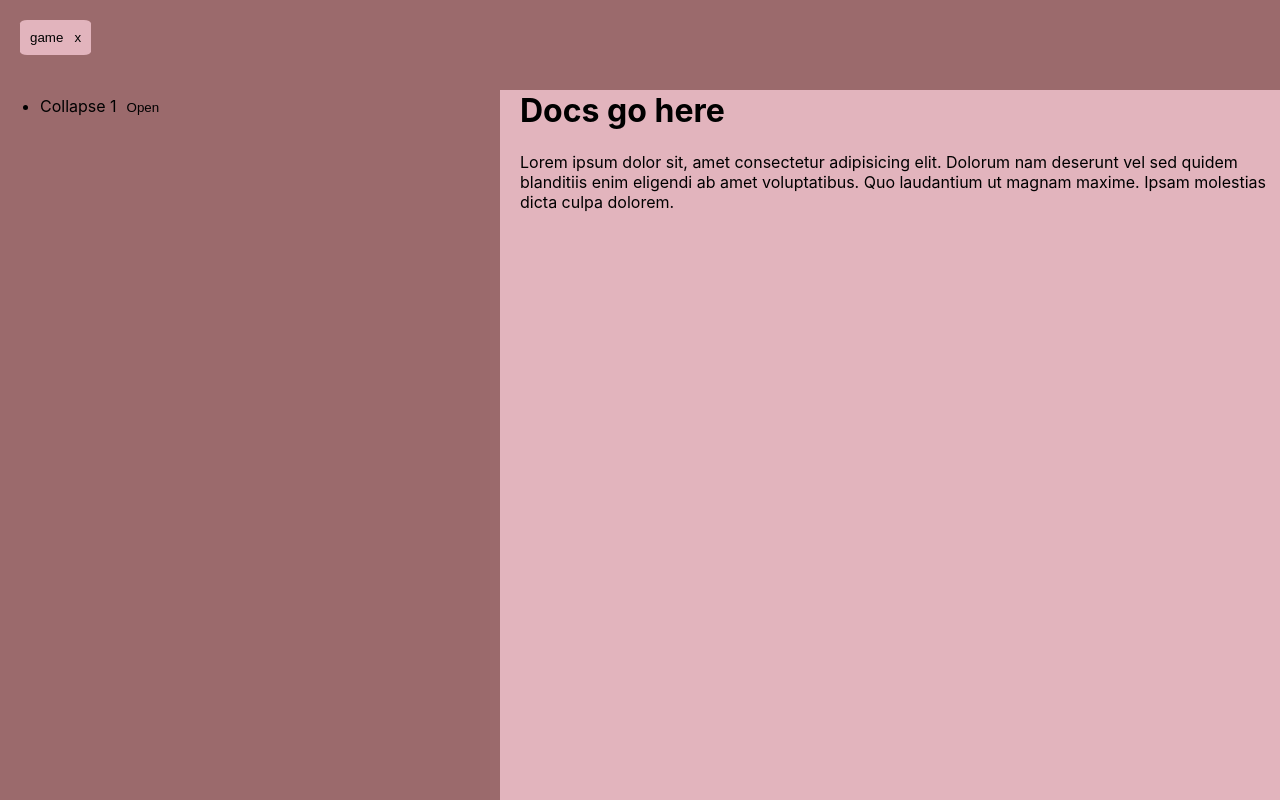
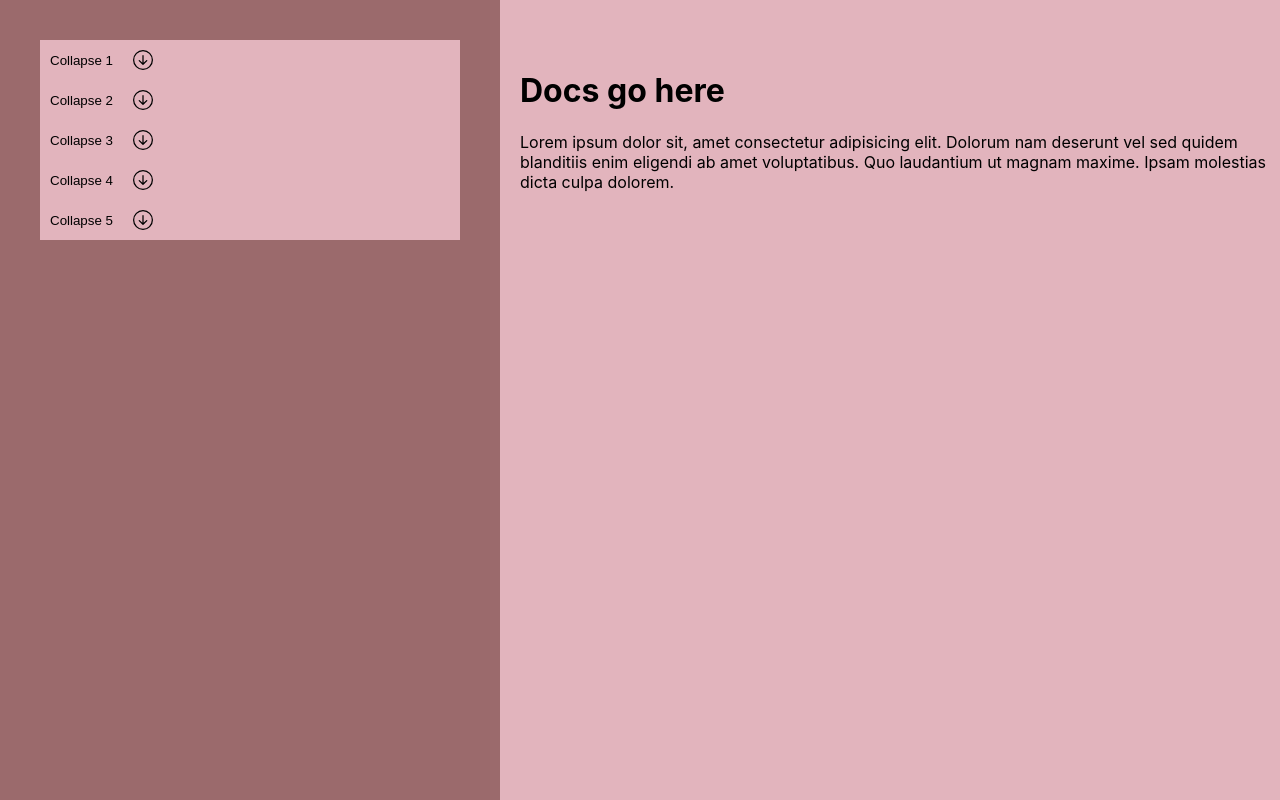
Before and after one commit to jrodriguezo/react-filter-tags-component, a React (Create React App) app: page / in a window 1280 px wide. Built offline with nearby package versions, Linux system fonts and the light colour scheme.

Commit message:
feat: some styles added

```diff
--- a/package.json
+++ b/package.json
@@ -9,6 +9,7 @@
     "react": "^18.0.0",
     "react-collapse": "^5.1.1",
     "react-dom": "^18.0.0",
+    "react-icons": "^4.3.1",
     "react-scripts": "5.0.1",
     "web-vitals": "^2.1.4"
   },
--- a/src/App.css
+++ b/src/App.css
@@ -1,13 +1,11 @@
-
-:root{
-  --primary-color: #93A8AC;
-  --secondary-color: #424B54;
-  --third-color: #E2B4BD;
-  --fourth-color: #9B6A6C;
-  --fifth-color: #FFFFFF;
+:root {
+  --primary-color: #93a8ac;
+  --secondary-color: #424b54;
+  --third-color: #e2b4bd;
+  --fourth-color: #9b6a6c;
+  --fifth-color: #ffffff;
   --primary-color-hover: #fefefec6;
 }
-
 
 button {
   padding: 5px;
@@ -16,12 +14,11 @@ button {
   margin: 5px;
 }
 
-
 button:hover {
   background-color: var(--fourth-color);
 }
 
-.sidebar button{
+.sidebar button {
   background-color: unset;
   border: unset;
 }
@@ -32,7 +29,7 @@ button:hover {
   background-color: var(--fourth-color);
 }
 
-.card.atleast-one-tag:first-child{
+.card.atleast-one-tag:first-child {
   margin-top: 70px;
 }
 
@@ -47,7 +44,7 @@ button:hover {
   margin-left: 20px;
 }
 
-.close:first-child{
+.close:first-child {
   margin-left: 0;
 }
 
@@ -58,17 +55,17 @@ button:hover {
   padding: 20px 10px;
 }
 
-.tag{
+.tag {
   margin: 0;
   padding: 0;
 }
-.tag button{
+.tag button {
   padding: 0;
 }
 
 .parent {
-  width:100%;
-  height:100%;
+  width: 100%;
+  height: 100%;
 }
 
 .header {
@@ -77,46 +74,44 @@ button:hover {
   height: 50px;
   background-color: var(--fourth-color);
   position: fixed;
-  z-index:999;
+  z-index: 999;
 }
 
-.docs{
+.docs {
   position: relative;
   width: 100%;
-  padding-left: 20px;/* padding-left must be the same as sidebar width */
+  padding-left: 20px; /* padding-left must be the same as sidebar width */
   min-height: 100vh; /* This could be anything, content should scroll vertical */
   background: var(--third-color);
-  box-sizing:border-box;
+  box-sizing: border-box;
   padding-top: 50px; /* padding-top must be the same as header height */
 }
 
-.docs.atleast-one-tag{
+.docs.atleast-one-tag {
   padding-top: 70px;
 }
 
-.sidebar{
+.sidebar {
   padding: 0; /* padding-top must be the same as header height */
-  width:500px;
+  width: 500px;
   height: 100%;
   background-color: var(--fourth-color);
-  box-sizing:border-box;
+  box-sizing: border-box;
   display: none;
   overflow-y: auto;
-  z-index:99;
+  z-index: 99;
 }
 
 @media (min-width: 940px) {
-  .sidebar{
+  .sidebar {
     display: block;
     position: fixed;
   }
-  .docs{
+  .docs {
     position: unset;
-    padding-left: 520px;/* padding-left must be the same as sidebar width */
+    padding-left: 520px; /* padding-left must be the same as sidebar width */
   }
 }
-
-
 
 .sidebar::-webkit-scrollbar {
   width: 3px;
@@ -134,3 +129,19 @@ button:hover {
 .ReactCollapse--collapse {
   transition: height 500ms;
 }
+
+.nav-text {
+  vertical-align: middle;
+}
+.nav-text-logo {
+  margin-left: 20px;
+  vertical-align: middle;
+}
+
+.menu{
+  background-color: var(--third-color);
+}
+
+ul{
+  list-style-type: none;
+}
--- a/src/App.js
+++ b/src/App.js
@@ -3,92 +3,28 @@ import { Collapse } from "react-collapse";
 import "./App.css";
 import { SIDEBAR } from "./data/sidebar";
 import { TAGS } from "./data/tags";
+import { BsArrowDownCircle } from "react-icons/bs";
 
 function App() {
-  const [tags, setTags] = useState(["game"]);
-  const stateForCollapse = {
-    settings: [
-      { id: "Collapse 1", open: false },
-      { id: "Collapse 2", open: false },
-      { id: "Collapse 3", open: false },
-      { id: "Collapse 4", open: false },
-      { id: "Collapse 5", open: false },
-    ],
-  };
-  const [openCollapse, setOpenCollapse] = useState(stateForCollapse);
-
-  const projects = [
-    {
-      title: "Example 0",
-      description:
-        "This is an example project item. You can sort through these using the tags. You can also click a tag to add it to the filter.",
-      tags: ["react", "javascript", "game", "back-end"],
-    },
-    {
-      title: "Game of Life",
-      description: "React implementation of the game of life.",
-      tags: ["react", "javascript", "game", "web", "front-end"],
-    },
-    {
-      title: "Calculator",
-      description: "Calculator written in Javascript",
-      tags: ["javascript", "utility", "web"],
-    },
-    {
-      title: "Tic Tac Toe",
-      description: "A command-line Tic Tac Toe game written in Ruby",
-      tags: ["ruby", "game", "cli"],
-    },
-    {
-      title: "TodoList",
-      description: "Full stack todo-list written in fullstack Javascript",
-      tags: [
-        "react",
-        "javascript",
-        "node",
-        "fullstack",
-        "front-end",
-        "back-end",
-        "web",
-        "mvc",
-      ],
-    },
-    {
-      title: "Weather",
-      description: "A Weather App with React Native ",
-      tags: [
-        "react",
-        "javascript",
-        "react-native",
-        "front-end",
-        "mobile",
-        "android",
-        "ios",
-      ],
-    },
-    {
-      title: "Markdown Editor",
-      description: "Markdown Editor powered by Monaco and React",
-      tags: ["react", "javascript", "monaco", "front-end"],
-    },
-    {
-      title: "Bloggie",
-      description: "Rails-powered blog with a React front-end",
-      tags: [
-        "react",
-        "javascript",
-        "ruby",
-        "front-end",
-        "back-end",
-        "fullstack",
-        "ruby-on-rails",
-        "mvc",
-      ],
-    },
-  ];
+  const [tags, setTags] = useState([]);
 
   const sidebarData = SIDEBAR;
   const tagsData = TAGS;
+
+  const settings = [];
+
+  sidebarData.pages.map(({ title }) => {
+    return settings.push({
+      id: title,
+      open: false,
+    });
+  });
+
+  const initialStateForOpenCollapse = {
+    settings: settings,
+  };
+
+  const [openCollapse, setOpenCollapse] = useState(initialStateForOpenCollapse);
 
   const addTag = useCallback(
     (tag) => () => {
@@ -124,11 +60,12 @@ function App() {
 
   const openCollapsable = useCallback(
     (tagId) => () => {
-      setOpenCollapse(prev => ({
+      setOpenCollapse((prev) => ({
         ...prev,
-        settings: prev.settings.map(item=> {
-          return item.id === tagId ? {...item, open: !item.open } : item
-        })}));
+        settings: prev.settings.map((item) => {
+          return item.id === tagId ? { ...item, open: !item.open } : item;
+        }),
+      }));
     },
     []
   );
@@ -157,13 +94,24 @@ function App() {
               return (
                 <>
                   <li>
-                    {title}
-                    <button onClick={openCollapsable(title)}>Open</button>
+                    <div className="menu">
+                      <button onClick={openCollapsable(title)}>
+                        <span className="nav-text">{title}</span>
+                        <BsArrowDownCircle size={20} className="nav-text-logo" />
+                      </button>
+                    </div>
+
                     <ul>
                       {pageFiltered.map(({ title: name, content, tags }) => {
                         return (
                           <>
-                            <Collapse isOpened={openCollapse.settings.find(item => item.id === title).open}>
+                            <Collapse
+                              isOpened={
+                                openCollapse.settings.find(
+                                  (item) => item.id === title
+                                ).open
+                              }
+                            >
                               {name}
                               <ul className="tag">
                                 {tags.map((tag, key) => {
```
